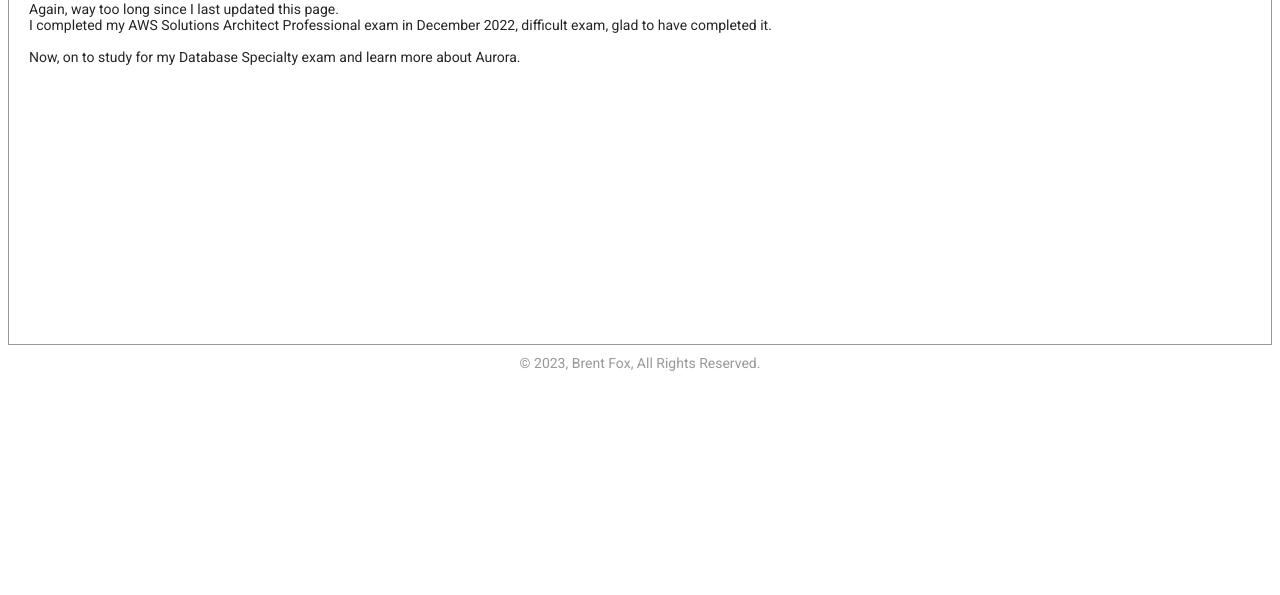
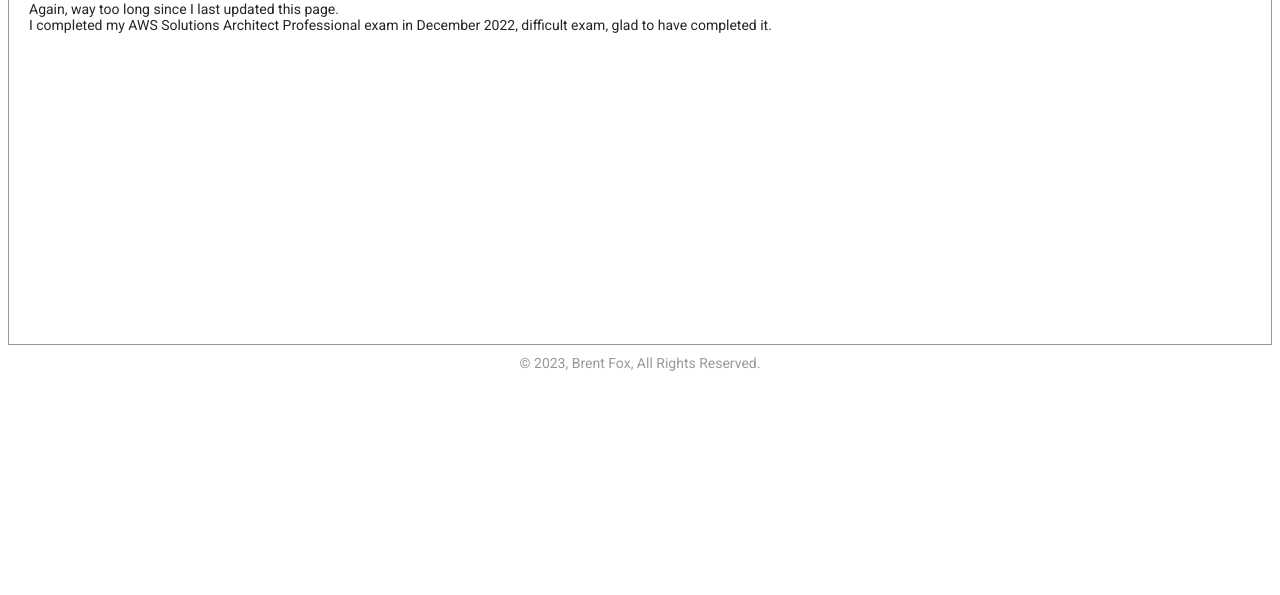
Before and after one commit to brentgfox/brentgfox.github.io, a plain HTML site: page index.html in a window 1280 px wide. Shown: the part 205-800 px from the top of the page. Drawn offline with Linux system fonts and the light colour scheme.

Commit message:
updated to remove db specialty

```diff
--- a/index.html
+++ b/index.html
@@ -32,7 +32,6 @@
             Again, way too long since I last updated this page. <br/>
             I completed my AWS Solutions Architect Professional exam in December 2022, difficult exam, glad to have completed it. <br/>
             <br/>
-            Now, on to study for my Database Specialty exam and learn more about Aurora.
         </div>
     </div>
     </div>
```
